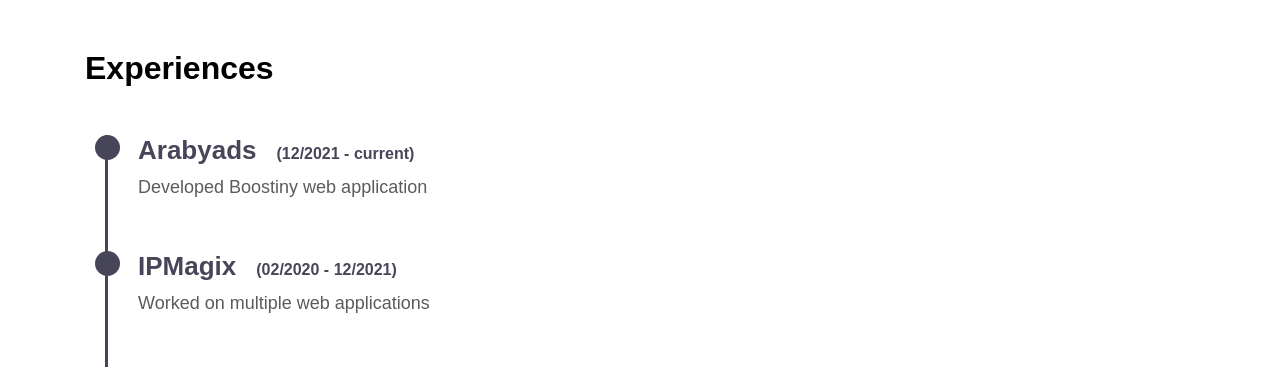
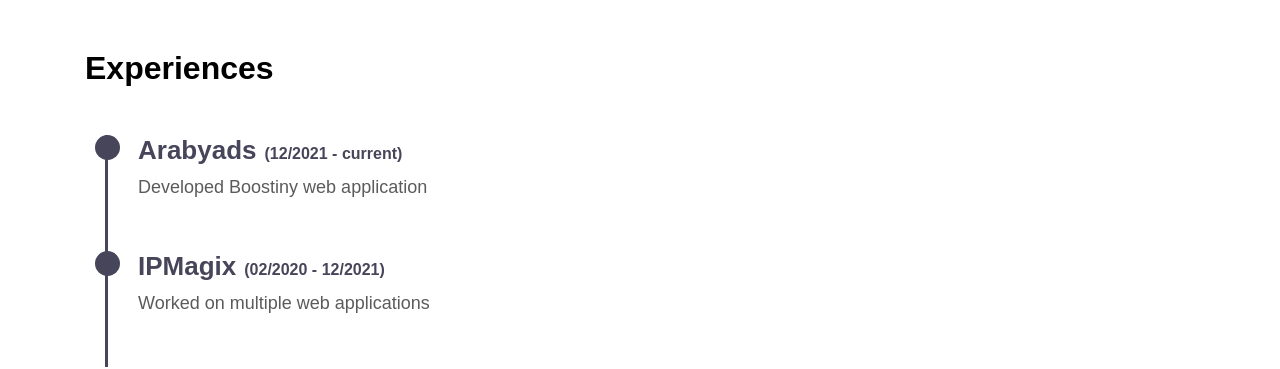
Before and after one commit to MarwanAhmedElAbhar/my-portfolio, a Nuxt app: page / in a window 1280 px wide. Shown: the part 960-1329 px from the top of the page. Built offline with nearby package versions, Linux system fonts and the light colour scheme.

Commit message:
add flex-wrap tto experience content

```diff
--- a/components/experience/content.vue
+++ b/components/experience/content.vue
@@ -8,8 +8,8 @@ const { experience } = defineProps({
 
 <template>
   <div class="content">
-    <div class="d-flex align-items-baseline mb-2">
-      <p class="experience-name">{{ experience.name }}</p>
+    <div class="d-flex align-items-baseline mb-2 flex-wrap">
+      <p class="experience-name mr-2">{{ experience.name }}</p>
       <p class="experience-period">{{ experience.period }}</p>
     </div>
     <p class="experience-description">{{ experience.description }}</p>
@@ -37,7 +37,6 @@ const { experience } = defineProps({
     font-size: 26px
 .experience-period
     font-size: 16px
-    margin-left: 20px
 .experience-description
     font-size: 18px
     color: #5b5b5b
```
